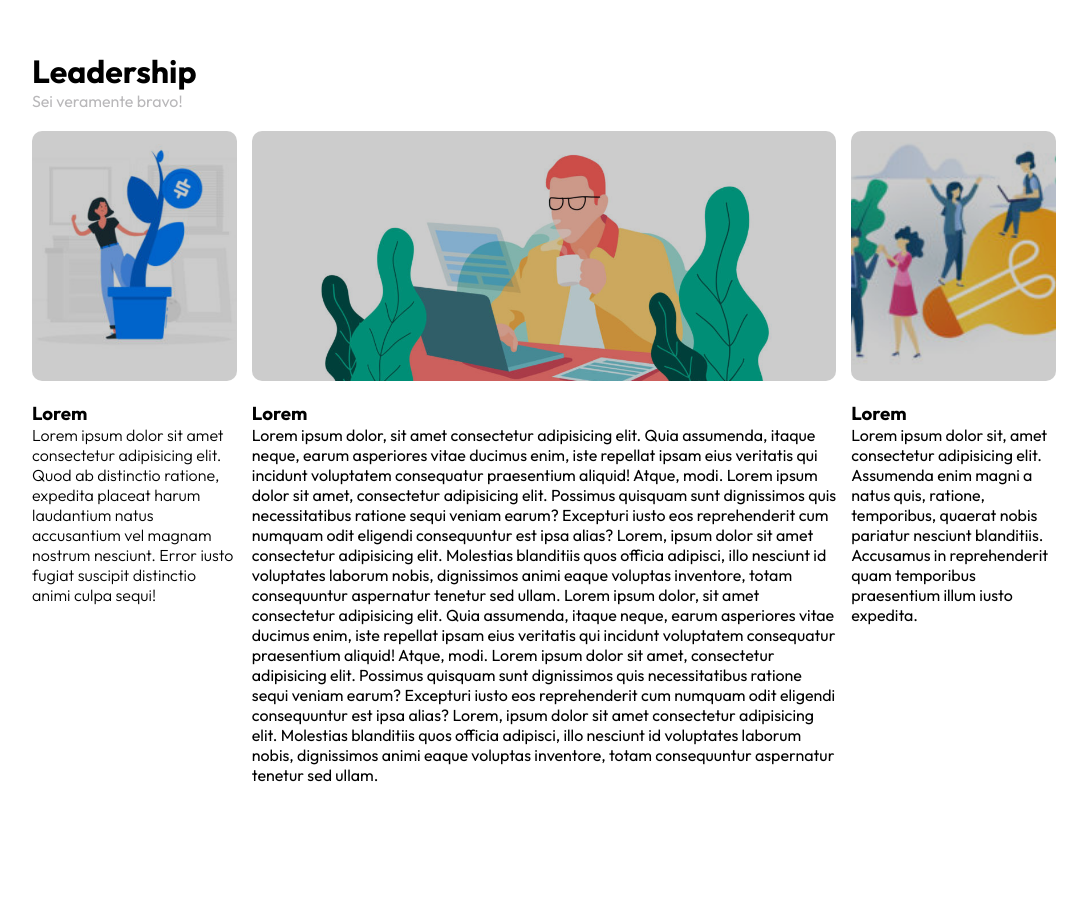
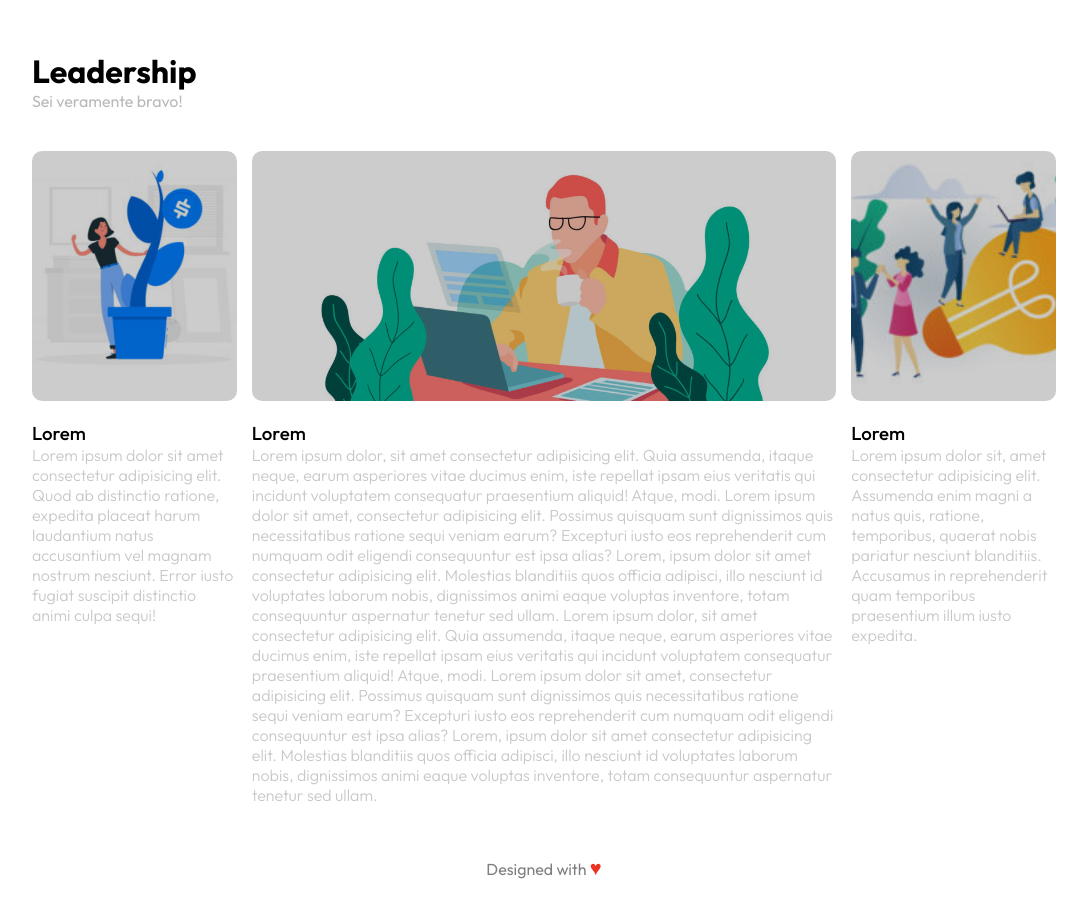
Before and after one commit to Erika-Sarleti/htmlcss-wp, a plain HTML site: page index.html in a window 1280 px wide. Shown: the part 823-1740 px from the top of the page, without its empty margins (96-1183 px from the left). Drawn offline with Linux system fonts and the light colour scheme.

Commit message:
fine layout

```diff
--- a/css/style.css
+++ b/css/style.css
@@ -17,7 +17,7 @@ header{
 header > img{
     width: 10rem;
 }
-/* Fine Header */
+
 
 /* Nav bar */
 nav{
@@ -39,8 +39,8 @@ a{
 a:visited{
     color: #b9b8ba;
 }
-/* fine nav bar */
 
+/* inizio main */
 main > div{
     margin: 30px auto 0;
     width: 80%;
@@ -70,23 +70,26 @@ p{
     font-weight: 300;
 
 }
-/* fine carosello */
 
+
+/* articolo */
 .main-article{
-    /* background-color: #0185ff; */
     margin-bottom: 10px;
 }
-
+    /* titolo */
 .section-header{
     width: 100%;
-    /* background-color: #abcfe7; */
 }
 h1{
     padding-top: 1.5em;
 }
 .subtitle{
     color: #b9b8ba ;
+    padding-bottom: 20px;
+    display: inline-block;
 }
+
+    /* content */
 .article{
     margin: 20px 0;
 }
@@ -120,16 +123,31 @@ h1{
     padding: 20px 0;
 }
 
+h3{
+    font-weight: 500;
+}
+.article-text > p{
+  color:#c9c8c9;
+}
+
 .main-article::after{
     content: "";
     display: table;
     clear: both;
 }
+
+
+/* footer */
 footer{
-    /* background-color: #8801fe; */
-    width: 80%;
-    margin: 0 auto 20px;
-    height: 70px;
+    width: 100%;
+    margin-bottom: 20px;
+    color: #807f81;
+    display: inline-block;
+    text-align: center;
+}
+.heart{
+    color: #eb3324;
+    font-size: 20px;
 }
 img{
     filter:brightness(0.80);
--- a/index.html
+++ b/index.html
@@ -42,7 +42,7 @@
         <!-- sezione 2 -->
         <div class="main-article">
 
-            <!-- div simil-header -->
+            <!-- div titolo -->
             <div class="section-header">
                 <h1>Leadership</h1>
                 <span class="subtitle">Sei veramente bravo!</span>
@@ -66,7 +66,7 @@
                 </div>
                 <div class="article-text">
                     <h3>Lorem</h3>
-                    Lorem ipsum dolor, sit amet consectetur adipisicing elit. Quia assumenda, itaque neque, earum asperiores vitae ducimus enim, iste repellat ipsam eius veritatis qui incidunt voluptatem consequatur praesentium aliquid! Atque, modi. Lorem ipsum dolor sit amet, consectetur adipisicing elit. Possimus quisquam sunt dignissimos quis necessitatibus ratione sequi veniam earum? Excepturi iusto eos reprehenderit cum numquam odit eligendi consequuntur est ipsa alias? Lorem, ipsum dolor sit amet consectetur adipisicing elit. Molestias blanditiis quos officia adipisci, illo nesciunt id voluptates laborum nobis, dignissimos animi eaque voluptas inventore, totam consequuntur aspernatur tenetur sed ullam. Lorem ipsum dolor, sit amet consectetur adipisicing elit. Quia assumenda, itaque neque, earum asperiores vitae ducimus enim, iste repellat ipsam eius veritatis qui incidunt voluptatem consequatur praesentium aliquid! Atque, modi. Lorem ipsum dolor sit amet, consectetur adipisicing elit. Possimus quisquam sunt dignissimos quis necessitatibus ratione sequi veniam earum? Excepturi iusto eos reprehenderit cum numquam odit eligendi consequuntur est ipsa alias? Lorem, ipsum dolor sit amet consectetur adipisicing elit. Molestias blanditiis quos officia adipisci, illo nesciunt id voluptates laborum nobis, dignissimos animi eaque voluptas inventore, totam consequuntur aspernatur tenetur sed ullam.
+                    <p>Lorem ipsum dolor, sit amet consectetur adipisicing elit. Quia assumenda, itaque neque, earum asperiores vitae ducimus enim, iste repellat ipsam eius veritatis qui incidunt voluptatem consequatur praesentium aliquid! Atque, modi. Lorem ipsum dolor sit amet, consectetur adipisicing elit. Possimus quisquam sunt dignissimos quis necessitatibus ratione sequi veniam earum? Excepturi iusto eos reprehenderit cum numquam odit eligendi consequuntur est ipsa alias? Lorem, ipsum dolor sit amet consectetur adipisicing elit. Molestias blanditiis quos officia adipisci, illo nesciunt id voluptates laborum nobis, dignissimos animi eaque voluptas inventore, totam consequuntur aspernatur tenetur sed ullam. Lorem ipsum dolor, sit amet consectetur adipisicing elit. Quia assumenda, itaque neque, earum asperiores vitae ducimus enim, iste repellat ipsam eius veritatis qui incidunt voluptatem consequatur praesentium aliquid! Atque, modi. Lorem ipsum dolor sit amet, consectetur adipisicing elit. Possimus quisquam sunt dignissimos quis necessitatibus ratione sequi veniam earum? Excepturi iusto eos reprehenderit cum numquam odit eligendi consequuntur est ipsa alias? Lorem, ipsum dolor sit amet consectetur adipisicing elit. Molestias blanditiis quos officia adipisci, illo nesciunt id voluptates laborum nobis, dignissimos animi eaque voluptas inventore, totam consequuntur aspernatur tenetur sed ullam.</p>
                 </div>
             </div>
 
@@ -77,7 +77,7 @@
                 </div>
                 <div class="article-text">
                     <h3>Lorem</h3>
-                    Lorem ipsum dolor sit, amet consectetur adipisicing elit. Assumenda enim magni a natus quis, ratione, temporibus, quaerat nobis pariatur nesciunt blanditiis. Accusamus in reprehenderit quam temporibus praesentium illum iusto expedita.
+                    <p> Lorem ipsum dolor sit, amet consectetur adipisicing elit. Assumenda enim magni a natus quis, ratione, temporibus, quaerat nobis pariatur nesciunt blanditiis. Accusamus in reprehenderit quam temporibus praesentium illum iusto expedita.</p>
                 </div>
             </div>
 
@@ -86,7 +86,7 @@
     </main>
 
     <footer>
-
+        Designed with <span class="heart">&hearts;</span>
     </footer>
 
 </body>
```
